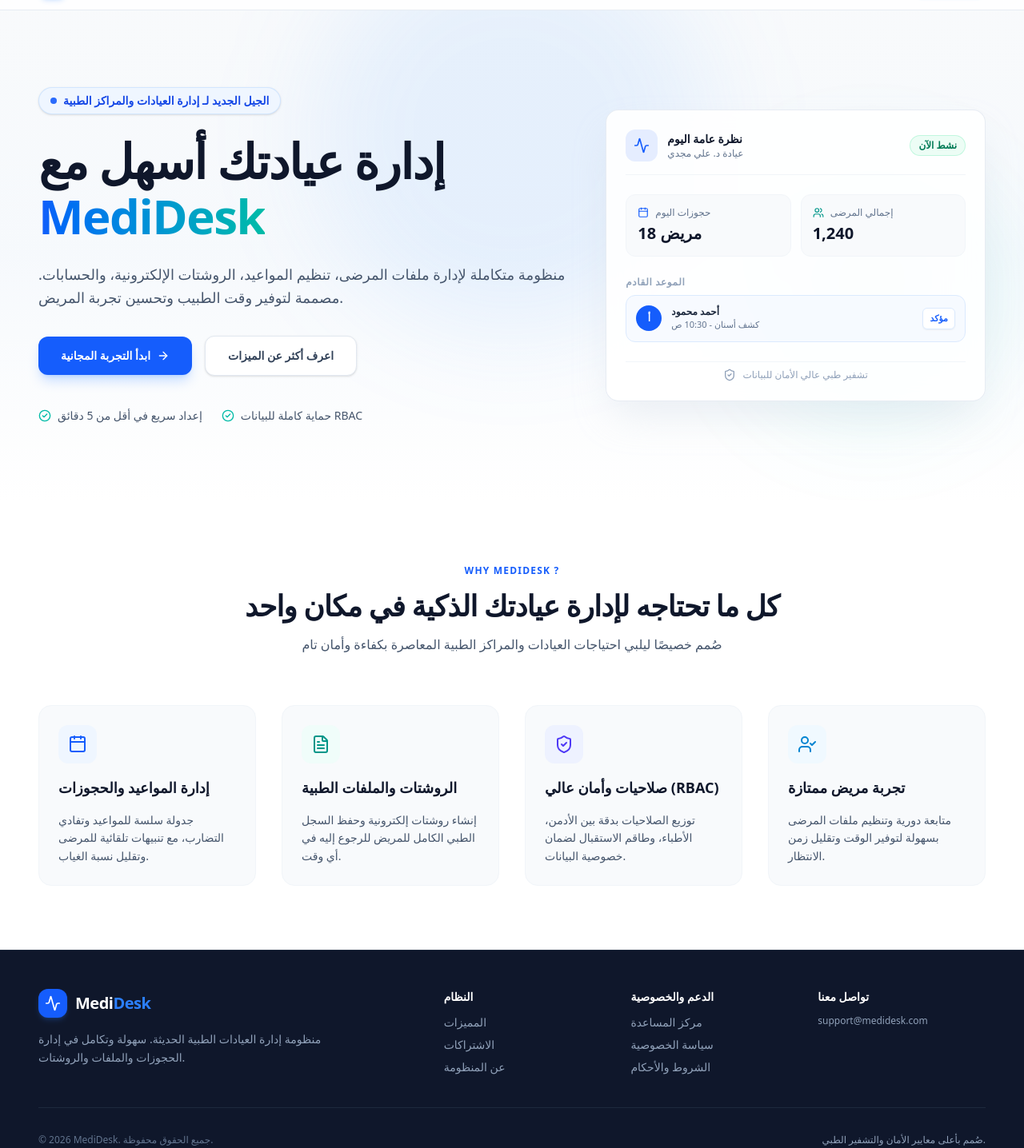
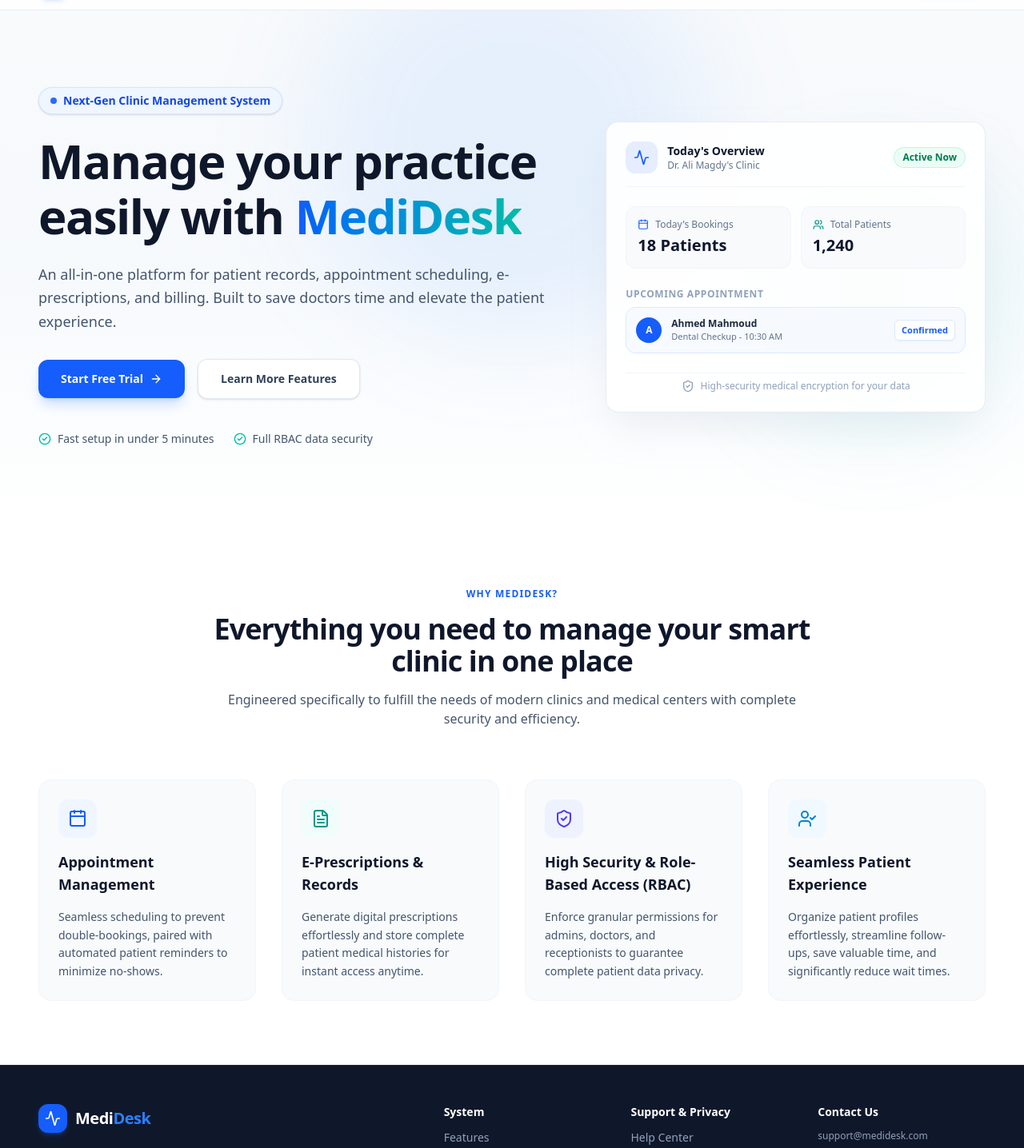
Before and after one commit to MAldeep/mediDesk_frontend, a Next.js app: page / in a window 1280 px wide. Shown: the part 52-1488 px from the top of the page at 80% size. Built offline with nearby package versions, Linux system fonts and the light colour scheme; no server answers.

Commit message:
EDIT LOCALE : to english

```diff
--- a/app/components/Home/Features.tsx
+++ b/app/components/Home/Features.tsx
@@ -1,4 +1,3 @@
-// src/components/home/Features.tsx
 "use client";
 
 import { Calendar, FileText, ShieldCheck, UserCheck } from "lucide-react";
@@ -6,30 +5,30 @@
 const features = [
   {
     icon: Calendar,
-    title: "إدارة المواعيد والحجوزات",
+    title: "Appointment Management",
     description:
-      "جدولة سلسة للمواعيد وتفادي التضارب، مع تنبيهات تلقائية للمرضى وتقليل نسبة الغياب.",
+      "Seamless scheduling to prevent double-bookings, paired with automated patient reminders to minimize no-shows.",
     iconBg: "bg-blue-50 text-blue-600",
   },
   {
     icon: FileText,
-    title: "الروشتات والملفات الطبية",
+    title: "E-Prescriptions & Records",
     description:
-      "إنشاء روشتات إلكترونية وحفظ السجل الطبي الكامل للمريض للرجوع إليه في أي وقت.",
+      "Generate digital prescriptions effortlessly and store complete patient medical histories for instant access anytime.",
     iconBg: "bg-teal-50 text-teal-600",
   },
   {
     icon: ShieldCheck,
-    title: "صلاحيات وأمان عالي (RBAC)",
+    title: "High Security & Role-Based Access (RBAC)",
     description:
-      "توزيع الصلاحيات بدقة بين الأدمن، الأطباء، وطاقم الاستقبال لضمان خصوصية البيانات.",
+      "Enforce granular permissions for admins, doctors, and receptionists to guarantee complete patient data privacy.",
     iconBg: "bg-indigo-50 text-indigo-600",
   },
   {
     icon: UserCheck,
-    title: "تجربة مريض ممتازة",
+    title: "Seamless Patient Experience",
     description:
-      "متابعة دورية وتنظيم ملفات المرضى بسهولة لتوفير الوقت وتقليل زمن الانتظار.",
+      "Organize patient profiles effortlessly, streamline follow-ups, save valuable time, and significantly reduce wait times.",
     iconBg: "bg-sky-50 text-sky-600",
   },
 ];
@@ -41,14 +40,14 @@
         {/* Section Header */}
         <div className="text-center max-w-3xl mx-auto mb-16 space-y-4">
           <h2 className="text-xs font-bold uppercase tracking-widest text-blue-600">
-            Why MediDesk ?
+            Why MediDesk?
           </h2>
           <p className="text-3xl sm:text-4xl font-extrabold text-slate-900 tracking-tight">
-            كل ما تحتاجه لإدارة عيادتك الذكية في مكان واحد
+            Everything you need to manage your smart clinic in one place
           </p>
           <p className="text-base text-slate-600">
-            صُمم خصيصًا ليلبي احتياجات العيادات والمراكز الطبية المعاصرة بكفاءة
-            وأمان تام
+            Engineered specifically to fulfill the needs of modern clinics and
+            medical centers with complete security and efficiency.
           </p>
         </div>
 
--- a/app/components/Home/Footer.tsx
+++ b/app/components/Home/Footer.tsx
@@ -19,22 +19,22 @@
               </span>
             </Link>
             <p className="text-sm text-slate-400 max-w-sm leading-relaxed">
-              منظومة إدارة العيادات الطبية الحديثة. سهولة وتكامل في إدارة
-              الحجوزات والملفات والروشتات.
+              Modern medical clinic management system. Effortless integration
+              for managing appointments, records, and prescriptions.
             </p>
           </div>
 
           {/* Quick Links */}
           <div className="md:col-span-7 grid grid-cols-2 sm:grid-cols-3 gap-6 text-sm">
             <div className="space-y-3">
-              <p className="font-semibold text-white">النظام</p>
+              <p className="font-semibold text-white">System</p>
               <ul className="space-y-2">
                 <li>
                   <Link
                     href="#features"
                     className="hover:text-blue-400 transition"
                   >
-                    المميزات
+                    Features
                   </Link>
                 </li>
                 <li>
@@ -42,7 +42,7 @@
                     href="/subscriptions"
                     className="hover:text-blue-400 transition"
                   >
-                    الاشتراكات
+                    Pricing
                   </Link>
                 </li>
                 <li>
@@ -50,35 +50,35 @@
                     href="/about"
                     className="hover:text-blue-400 transition"
                   >
-                    عن المنظومة
+                    About Us
                   </Link>
                 </li>
               </ul>
             </div>
 
             <div className="space-y-3">
-              <p className="font-semibold text-white">الدعم والخصوصية</p>
+              <p className="font-semibold text-white">Support & Privacy</p>
               <ul className="space-y-2">
                 <li>
                   <Link href="#" className="hover:text-blue-400 transition">
-                    مركز المساعدة
+                    Help Center
                   </Link>
                 </li>
                 <li>
                   <Link href="#" className="hover:text-blue-400 transition">
-                    سياسة الخصوصية
+                    Privacy Policy
                   </Link>
                 </li>
                 <li>
                   <Link href="#" className="hover:text-blue-400 transition">
-                    الشروط والأحكام
+                    Terms of Service
                   </Link>
                 </li>
               </ul>
             </div>
 
             <div className="space-y-3 col-span-2 sm:col-span-1">
-              <p className="font-semibold text-white">تواصل معنا</p>
+              <p className="font-semibold text-white">Contact Us</p>
               <p className="text-xs text-slate-400">support@medidesk.com</p>
             </div>
           </div>
@@ -86,9 +86,9 @@
 
         {/* Bottom Bar */}
         <div className="pt-8 border-t border-slate-800 flex flex-col sm:flex-row justify-between items-center text-xs text-slate-500 gap-4">
-          <p>© {new Date().getFullYear()} MediDesk. جميع الحقوق محفوظة.</p>
+          <p>© {new Date().getFullYear()} MediDesk. All rights reserved.</p>
           <p className="text-slate-400 font-medium">
-            صُمم بأعلى معايير الأمان والتشفير الطبي.
+            Designed with high-level medical data security & encryption.
           </p>
         </div>
       </div>
--- a/app/components/Home/Hero.tsx
+++ b/app/components/Home/Hero.tsx
@@ -1,4 +1,3 @@
-// src/components/home/Hero.tsx
 "use client";
 
 import Link from "next/link";
@@ -25,12 +24,12 @@
             {/* Top Pill Badge */}
             <div className="inline-flex items-center gap-2 px-3.5 py-1.5 rounded-full bg-blue-50 border border-blue-200/60 text-blue-700 text-xs sm:text-sm font-semibold shadow-sm">
               <span className="w-2 h-2 rounded-full bg-blue-600 animate-pulse" />
-              <span>الجيل الجديد لـ إدارة العيادات والمراكز الطبية</span>
+              <span>Next-Gen Clinic Management System</span>
             </div>
 
             {/* Main Heading */}
             <h1 className="text-4xl sm:text-5xl lg:text-6xl font-extrabold text-slate-900 tracking-tight leading-[1.15]">
-              إدارة عيادتك أسهل مع{" "}
+              Manage your practice easily with{" "}
               <span className="text-transparent bg-clip-text bg-linear-to-r from-blue-600 to-teal-500">
                 MediDesk
               </span>
@@ -38,9 +37,9 @@
 
             {/* Subtitle */}
             <p className="text-base sm:text-lg text-slate-600 max-w-2xl mx-auto lg:mx-0 leading-relaxed">
-              منظومة متكاملة لإدارة ملفات المرضى، تنظيم المواعيد، الروشتات
-              الإلكترونية، والحسابات. مصممة لتوفير وقت الطبيب وتحسين تجربة
-              المريض.
+              An all-in-one platform for patient records, appointment
+              scheduling, e-prescriptions, and billing. Built to save doctors
+              time and elevate the patient experience.
             </p>
 
             {/* CTA Buttons */}
@@ -49,7 +48,7 @@
                 href="/register"
                 className="w-full sm:w-auto px-7 py-3.5 text-sm font-semibold text-white bg-blue-600 hover:bg-blue-700 rounded-xl shadow-lg shadow-blue-500/25 hover:shadow-blue-500/35 transition duration-200 flex items-center justify-center gap-2 group"
               >
-                <span>ابدأ التجربة المجانية</span>
+                <span>Start Free Trial</span>
                 <ArrowRight className="w-4 h-4 group-hover:translate-x-1 transition-transform" />
               </Link>
 
@@ -57,7 +56,7 @@
                 href="/about"
                 className="w-full sm:w-auto px-7 py-3.5 text-sm font-semibold text-slate-700 bg-white hover:bg-slate-50 border border-slate-200 rounded-xl transition duration-200 flex items-center justify-center gap-2 shadow-sm"
               >
-                <span>اعرف أكثر عن الميزات</span>
+                <span>Learn More Features</span>
               </Link>
             </div>
 
@@ -65,11 +64,11 @@
             <div className="pt-4 flex flex-wrap items-center justify-center lg:justify-start gap-6 text-xs sm:text-sm font-medium text-slate-600">
               <div className="flex items-center gap-2">
                 <CheckCircle2 className="w-4 h-4 text-teal-500" />
-                <span>إعداد سريع في أقل من 5 دقائق</span>
+                <span>Fast setup in under 5 minutes</span>
               </div>
               <div className="flex items-center gap-2">
                 <CheckCircle2 className="w-4 h-4 text-teal-500" />
-                <span>حماية كاملة للبيانات RBAC</span>
+                <span>Full RBAC data security</span>
               </div>
             </div>
           </div>
@@ -87,15 +86,15 @@
                     </div>
                     <div>
                       <h3 className="text-sm font-bold text-slate-900">
-                        نظرة عامة اليوم
+                        Today&apos;s Overview
                       </h3>
                       <p className="text-xs text-slate-500">
-                        عيادة د. علي مجدي
+                        Dr. Ali Magdy&apos;s Clinic
                       </p>
                     </div>
                   </div>
                   <span className="px-2.5 py-1 rounded-full bg-emerald-50 text-emerald-700 text-xs font-semibold border border-emerald-200/60">
-                    نشط الآن
+                    Active Now
                   </span>
                 </div>
 
@@ -104,15 +103,17 @@
                   <div className="bg-slate-50 p-3.5 rounded-xl border border-slate-100">
                     <div className="flex items-center gap-2 text-slate-500 text-xs mb-1">
                       <Calendar className="w-3.5 h-3.5 text-blue-600" />
-                      <span>حجوزات اليوم</span>
+                      <span>Today&apos;s Bookings</span>
                     </div>
-                    <p className="text-xl font-bold text-slate-900">18 مريض</p>
+                    <p className="text-xl font-bold text-slate-900">
+                      18 Patients
+                    </p>
                   </div>
 
                   <div className="bg-slate-50 p-3.5 rounded-xl border border-slate-100">
                     <div className="flex items-center gap-2 text-slate-500 text-xs mb-1">
                       <Users className="w-3.5 h-3.5 text-teal-600" />
-                      <span>إجمالي المرضى</span>
+                      <span>Total Patients</span>
                     </div>
                     <p className="text-xl font-bold text-slate-900">1,240</p>
                   </div>
@@ -121,25 +122,25 @@
                 {/* Live Appointment Preview Item */}
                 <div className="space-y-2">
                   <div className="text-xs font-semibold text-slate-400 uppercase tracking-wider">
-                    الموعد القادم
+                    Upcoming Appointment
                   </div>
 
                   <div className="flex items-center justify-between p-3 bg-blue-50/50 rounded-xl border border-blue-100">
                     <div className="flex items-center gap-3">
                       <div className="w-8 h-8 rounded-full bg-blue-600 text-white flex items-center justify-center font-bold text-xs">
-                        أ
+                        A
                       </div>
                       <div>
                         <p className="text-xs font-bold text-slate-800">
-                          أحمد محمود
+                          Ahmed Mahmoud
                         </p>
                         <p className="text-[11px] text-slate-500">
-                          كشف أسنان - 10:30 ص
+                          Dental Checkup - 10:30 AM
                         </p>
                       </div>
                     </div>
                     <span className="text-[11px] font-semibold text-blue-600 bg-white px-2 py-1 rounded-md shadow-xs border border-blue-100">
-                      مؤكد
+                      Confirmed
                     </span>
                   </div>
                 </div>
@@ -147,7 +148,7 @@
                 {/* Security Badge Footnote */}
                 <div className="pt-2 flex items-center justify-center gap-2 text-xs text-slate-400 border-t border-slate-100">
                   <ShieldCheck className="w-4 h-4 text-slate-400" />
-                  <span>تشفير طبي عالي الأمان للبيانات</span>
+                  <span>High-security medical encryption for your data</span>
                 </div>
               </div>
             </div>
```
